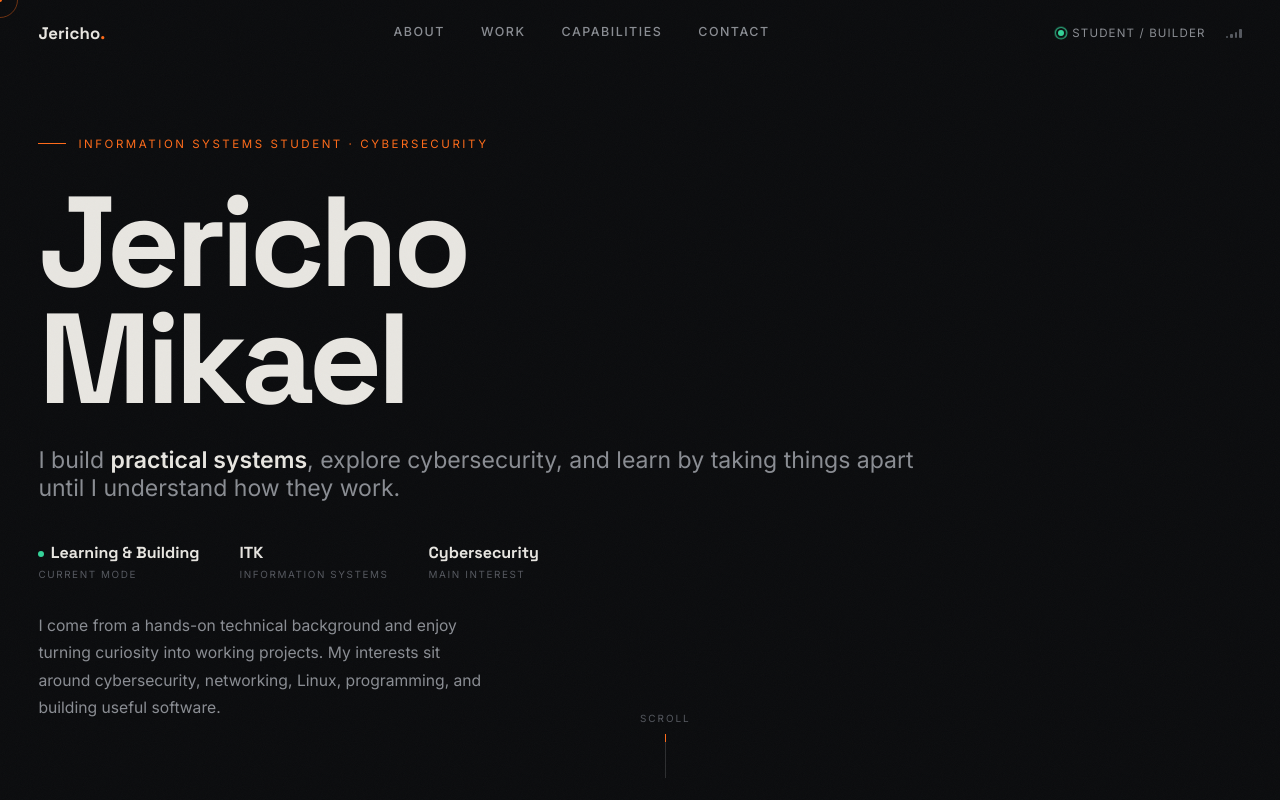
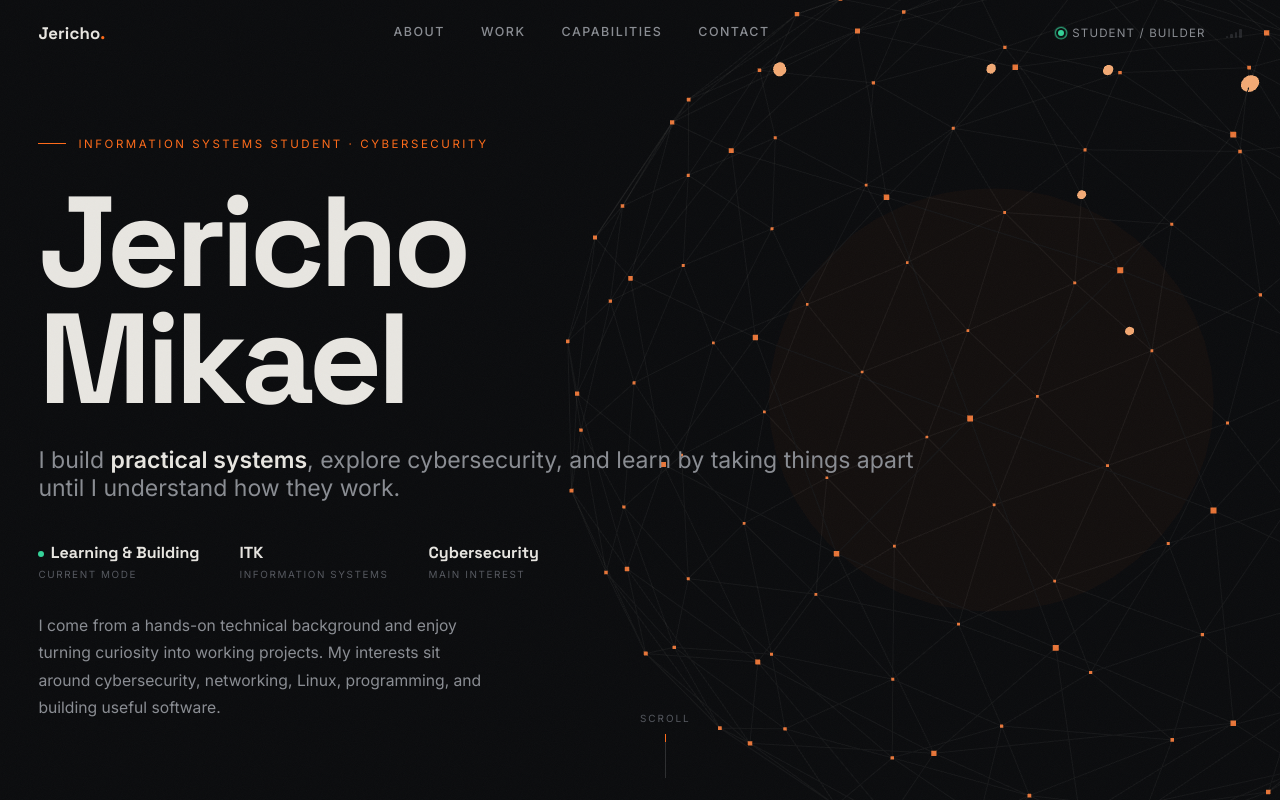
Before and after one commit to fujimaruC/bentar, a plain HTML site: page index.html in a window 1280 px wide. Shown: the top 800 px of the page. Drawn offline with nearby package versions, Linux system fonts and the light colour scheme; animation ran at ten frames a second.

Commit message:
alamak ini alamak

```diff
--- a/index.html
+++ b/index.html
@@ -805,16 +805,6 @@ footer .foot-num{font-family:var(--font-display);letter-spacing:.06em}
   const RM=window.matchMedia('(prefers-reduced-motion: reduce)').matches;
   const MOB=window.matchMedia('(max-width:768px)').matches;
 
-  /* Move fixed-position overlays out of <body> so they aren't trapped
-     inside the transformed body (position:fixed + transform creates a new
-     containing block, breaking viewport-relative positioning). */
-  ['section-transition','scroll-veil','scroll-progress',
-   'cursor-dot','cursor-ring','cursor-label','copy-toast','connect-svg'
-  ].forEach(function(id){
-    var el=document.getElementById(id);
-    if(el)document.documentElement.appendChild(el);
-  });
-
   /* ── PRELOADER ── */
   (function(){
     if(RM){document.getElementById('preloader').style.display='none';return}
@@ -958,7 +948,7 @@ footer .foot-num{font-family:var(--font-display);letter-spacing:.06em}
   var bodyBefore=document.querySelector('body');
 
   function updateProgress(){
-    var max=(!RM&&!MOB?docHeight:document.documentElement.scrollHeight)-window.innerHeight;
+    var max=Math.max(document.body.scrollHeight,document.documentElement.scrollHeight)-window.innerHeight;
     var pct=max>0?(scrollY/max)*100:0;
     progEl.style.width=pct+'%';
     // MOD #13: update gradient position
```
